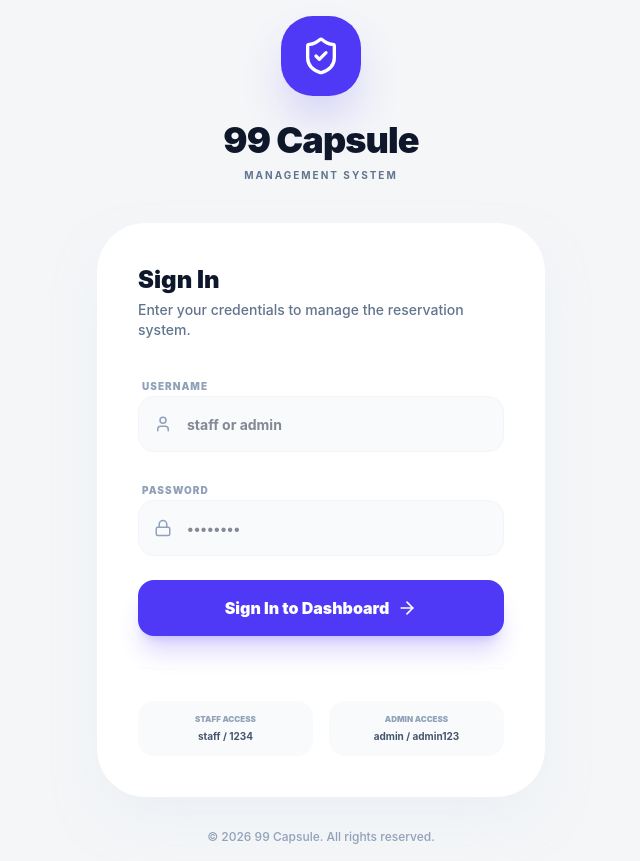
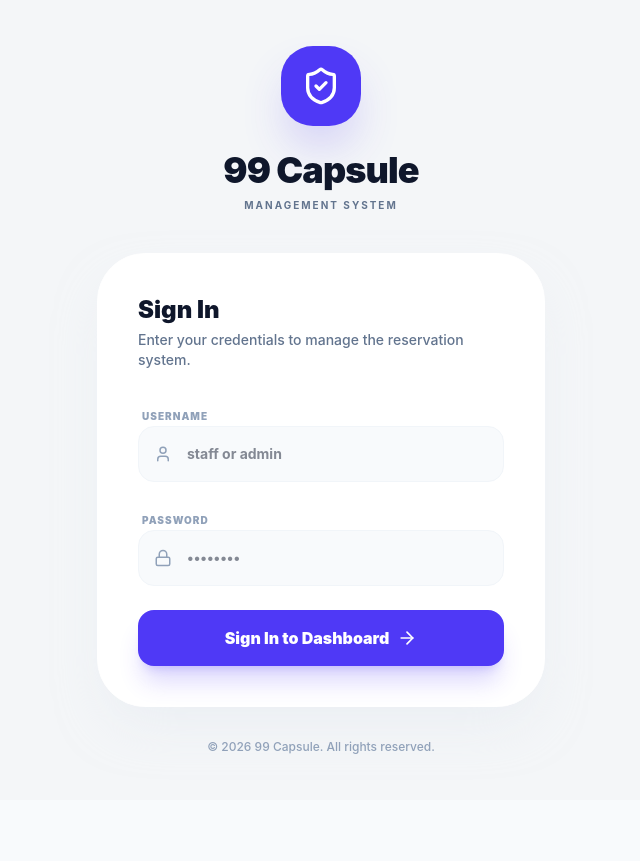
Before and after one commit to samuelnikhil147-png/99cap, a React (Vite) app: page / in a window 1280 px wide. Shown: the whole page, without its empty margins (319-959 px from the left). After the commit the page ends 800 px from the top, so only its background shows below. Built offline with nearby package versions, Linux system fonts and the light colour scheme.

Commit message:
Configure standard Vercel deployment

```diff
--- /dev/null
+++ b/api/index.js
@@ -0,0 +1,11 @@
+try {
+  const app = require('../backend/server');
+  module.exports = app;
+} catch (error) {
+  module.exports = (req, res) => {
+    res.status(500).json({
+      error: "Backend Startup Failed",
+      details: error.message
+    });
+  };
+}
--- a/src/pages/Login.jsx
+++ b/src/pages/Login.jsx
@@ -96,17 +96,7 @@ const Login = ({ onLogin }) => {
             </button>
           </form>
 
-          {/* Quick Help */}
-          <div className="mt-8 pt-8 border-t border-slate-50 dark:border-slate-800 grid grid-cols-2 gap-4">
-            <div className="p-3 bg-slate-50 dark:bg-slate-800/50 rounded-2xl text-center">
-              <p className="text-[8px] font-black text-slate-400 uppercase mb-1">Staff Access</p>
-              <p className="text-[10px] font-bold text-slate-600 dark:text-slate-300">staff / 1234</p>
-            </div>
-            <div className="p-3 bg-slate-50 dark:bg-slate-800/50 rounded-2xl text-center">
-              <p className="text-[8px] font-black text-slate-400 uppercase mb-1">Admin Access</p>
-              <p className="text-[10px] font-bold text-slate-600 dark:text-slate-300">admin / admin123</p>
-            </div>
-          </div>
+
         </div>
 
         <p className="text-center mt-8 text-slate-400 dark:text-slate-600 text-xs font-medium">
```
Also changed, not shown: vercel.json (added), 2 other files (tests, documents, lock files or other folders).
